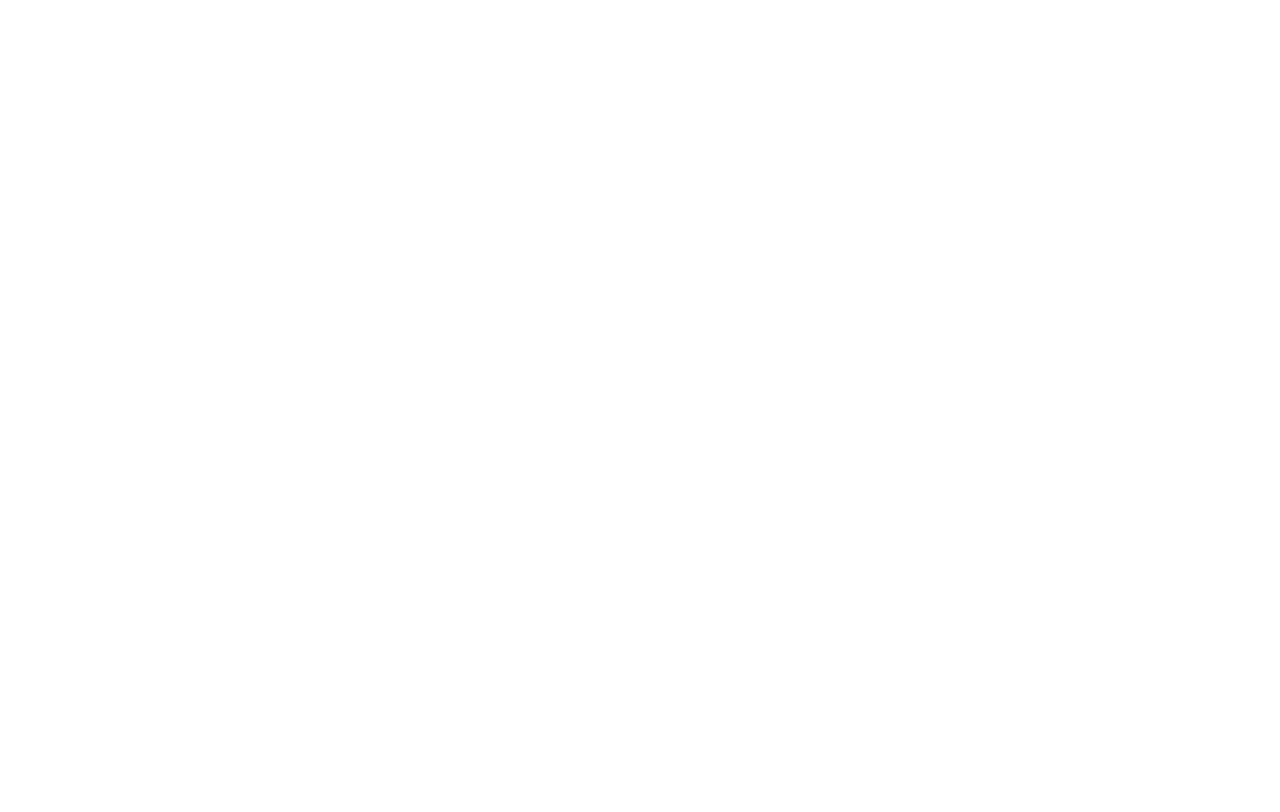
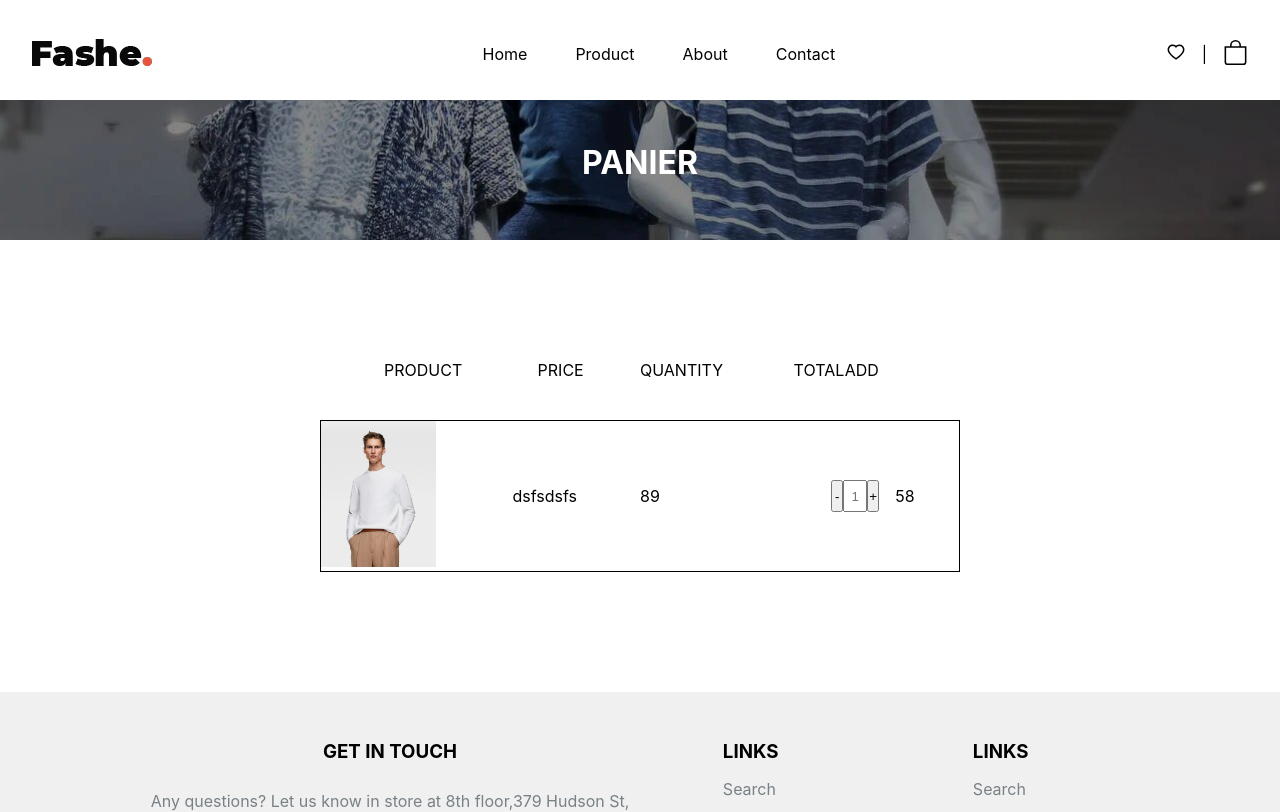
Before and after one commit to enzog96/cs_projet_react_Louis_Enzo, a React (Create React App) app: page /basket in a window 1280 px wide. Before the commit this address had no page. Shown: the top 812 px of the page. Built offline with nearby package versions, Linux system fonts and the light colour scheme.

Commit message:
heart/basket

```diff
--- a/src/App.js
+++ b/src/App.js
@@ -4,6 +4,8 @@
 import Product from './routes/Product'
 import About from './routes/About'
 import Contact from './routes/Contact'
+import Basket from './routes/Basket'
+import Heart from './components/heart/Heart'
 import React from 'react';
 
 
@@ -17,6 +19,8 @@
       <Route path="/product" element={<Product/>}/>
       <Route path="/about"  element={<About/>} />
       <Route path="/contact" element={<Contact/>}/>
+      <Route path="/heart" element={<Heart/>}/>
+      <Route path="/basket" element={<Basket/>}/>
     </Routes>
     </>
   );
--- a/src/components/footer/Footer.css
+++ b/src/components/footer/Footer.css
@@ -39,6 +39,7 @@
 
 .fa {
     margin: 2vh;
+    color: #788186;
 }
 
 
--- a/src/components/heart/Heart.js
+++ b/src/components/heart/Heart.js
@@ -1,10 +1,15 @@
 import React from 'react';
 import './Heart.css'
+import Navbar from '../navbar/Navbar';
+import Banner from '../banner/Banner';
+import Footer from '../footer/Footer';
 
 const Heart = () => {
     return (
         <div>
-
+            <Navbar/>
+            <Banner title="COUP DE COEUR" />
+            <Footer/>
         </div>
     );
 };
--- a/src/components/navbar/Navbar.css
+++ b/src/components/navbar/Navbar.css
@@ -40,13 +40,17 @@
     margin: 2vh;
 }
 
+.navbar .logo a {
+    color: #000;
+}
+
 .hamburger {
     z-index: 5;
     cursor: pointer;
     display: none;
 }
 
-.active{
+.nav-menu.active{
     position: absolute;
     flex-direction: column;
     justify-content: center;
@@ -55,9 +59,13 @@
     left: 0;
     width: 100%;
     height: 100vh;
-    background-color: rgba(0, 0, 0, 0.8);
+    background-color: rgba(255, 255, 255, 0.8);
     transition: 0.7s;
     z-index: 5;
+}
+
+.nav-menu.active a {
+    color: #fff;
 }
 
 .nav-menu.active li {
@@ -66,10 +74,17 @@
 }
 
 .nav-menu.active li:hover {
-    color: #fff;
     transform: scale(1.2);
     transition: 0.3s ease;
     cursor: pointer;
+}
+
+.nav-menu.active a:hover{
+    color: red;
+}
+
+.active1 {
+    color: red;
 }
 
 @media screen and (max-width: 740px) {
--- a/src/components/navbar/Navbar.js
+++ b/src/components/navbar/Navbar.js
@@ -1,10 +1,11 @@
 import React, { useState } from 'react';
-import {Link} from "react-router-dom"
+import {NavLink} from "react-router-dom"
 import './Navbar.css'
 import Logo from '../../assets/logo.png'
 import { BsBag} from 'react-icons/bs'
 import {AiOutlineHeart} from 'react-icons/ai'
 import { FaBars, FaTimes} from 'react-icons/fa'
+
 
 const Navbar = () => {
 
@@ -14,29 +15,29 @@
 
     return (
         <div className='navbar'>
-            <Link to='/'><img src={Logo} alt="" /></Link>
+            <NavLink to='/'><img src={Logo} alt="" /></NavLink>
             <ul className={nav ? 'nav-menu active' : 'nav-menu'}>
                 <li>
-                    <Link to='/'>Home</Link>
+                    <NavLink to='/' style={({ isActive }) => (isActive ? {color: 'red'}  : {color: 'black'} )}>Home</NavLink>
                 </li>
                 <li>
-                    <Link to='/product'>Product</Link>
+                    <NavLink to='/product' style={({ isActive }) => (isActive ? {color: 'red'}  : {color: 'black'} )}>Product</NavLink>
                 </li>
                 <li>
-                    <Link to='/about'>About</Link>
+                    <NavLink to='/about' style={({ isActive }) => (isActive ? {color: 'red'}  : {color: 'black'} )}>About</NavLink>
                 </li>
                 <li>
-                    <Link to='/contact'>Contact</Link>
+                    <NavLink to='/contact' style={({ isActive }) => (isActive ? {color: 'red'}  : {color: 'black'} )}>Contact</NavLink>
                 </li>
             </ul>
             <div className='logo'>
-                <a href="/Heart">
+                <NavLink to='/heart'>
                     <AiOutlineHeart className='logo1' size={20} />
-                </a>
+                </NavLink>
                 <p>|</p>
-                <a href="/Basket">
+                <NavLink to='/basket'>
                     <BsBag className='logo2' size={25}/>
-                </a>
+                </NavLink>
             </div>
             <div className='hamburger' onClick={handleNav}>
                         {nav ? (<FaTimes size={20} style={{color: '#ffffff'}}/>) : (<FaBars size={20}/>)}
--- /dev/null
+++ b/src/components/table/Table.css
@@ -0,0 +1,41 @@
+.table {
+    width: 50%;
+    margin: 15vh auto;
+
+}
+
+.tab-names {
+    display: grid;
+    grid-template-columns: 30% 20% 30% 10% 10%;
+    margin: auto;
+    margin-bottom: 5vh;
+    width: 80%;
+}
+
+.table-div {
+    display: grid;
+    grid-template-columns: 30% 20% 30% 10% 10%;
+    justify-content: center;
+    align-items: center;
+    margin: auto;
+    border: 1px solid #000;
+
+}
+
+.table-div img {
+    width: 60%;
+}
+
+.table-btn {
+    display: flex;
+    margin-right: 2vh;
+}
+
+.table-btn input {
+    width: 3vh;
+    text-align: center;
+}
+.table-btn button {
+    width: 5vh;
+    height: 4vh;
+}
--- /dev/null
+++ b/src/components/table/Table.js
@@ -0,0 +1,46 @@
+import React, { Component } from 'react';
+import './Table.css'
+import Test from '../../assets/fashion-recent-products-01-1-1.jpg'
+
+
+class Table extends Component {
+    render() {
+        return (
+            <div className='table'>
+                <div className='tab-names'>
+                    <p>PRODUCT</p>
+                    <p>PRICE</p>
+                    <p>QUANTITY</p>
+                    <p>TOTAL</p>
+                    <p>ADD</p>
+                </div>
+                <div className='table-div'>
+                    <div>
+                        <img src={Test} alt="" />
+                    </div>
+                    <div>
+                        <p>dsfsdsfs</p>
+                    </div>
+                    <div>
+                        <p>89</p>
+                    </div>
+                    <div className='table-btn'>
+                        <button>
+                            -
+                        </button>
+                        <input type="text" placeholder='1' />
+                        <button>
+                            +
+                        </button>
+                    </div>
+                    <div>
+                        <p>58</p>
+                    </div>
+                </div>
+
+            </div>
+        );
+    }
+}
+
+export default Table;
--- /dev/null
+++ b/src/routes/Basket.js
@@ -0,0 +1,19 @@
+import React from 'react';
+import Navbar from '../components/navbar/Navbar';
+import Banner from '../components/banner/Banner';
+import Footer from '../components/footer/Footer';
+import Table from '../components/table/Table';
+
+
+const Basket = () => {
+    return (
+        <div>
+            <Navbar/>
+            <Banner title="PANIER" />
+            <Table/>
+            <Footer/>
+        </div>
+    );
+};
+
+export default Basket;
```
Also changed, not shown: src/components/basket/Basket.js (deleted, +0 -12 lines).
